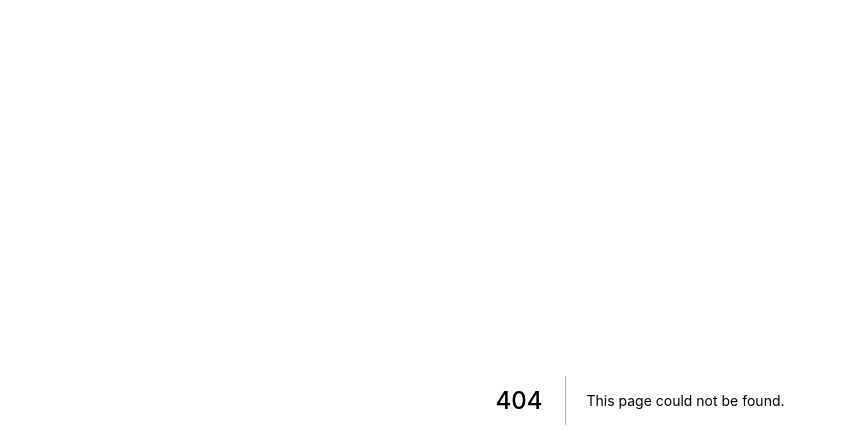
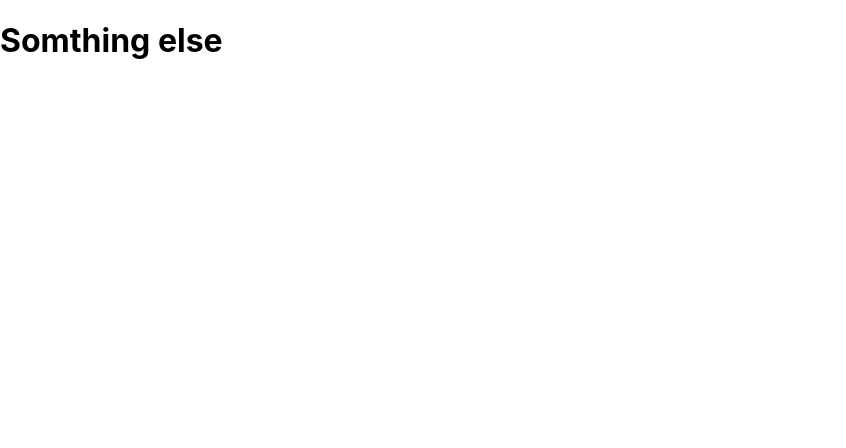
Before and after one commit to arlw87/gas-induction-website, a Next.js app: page /news/something in a window 1280 px wide. Before the commit this address had no page. Shown: the top 448 px of the page, without its empty margins (0-846 px from the left). Built offline with nearby package versions, Linux system fonts and the light colour scheme.

Commit message:
Experimenting with nested pages

```diff
--- /dev/null
+++ b/pages/news/something.js
@@ -0,0 +1,5 @@
+const Something = () => {
+  return <h1> Somthing else</h1>;
+};
+
+export default Something;
```
Also changed, not shown: pages/news/index.js (renamed from pages/news.js).
